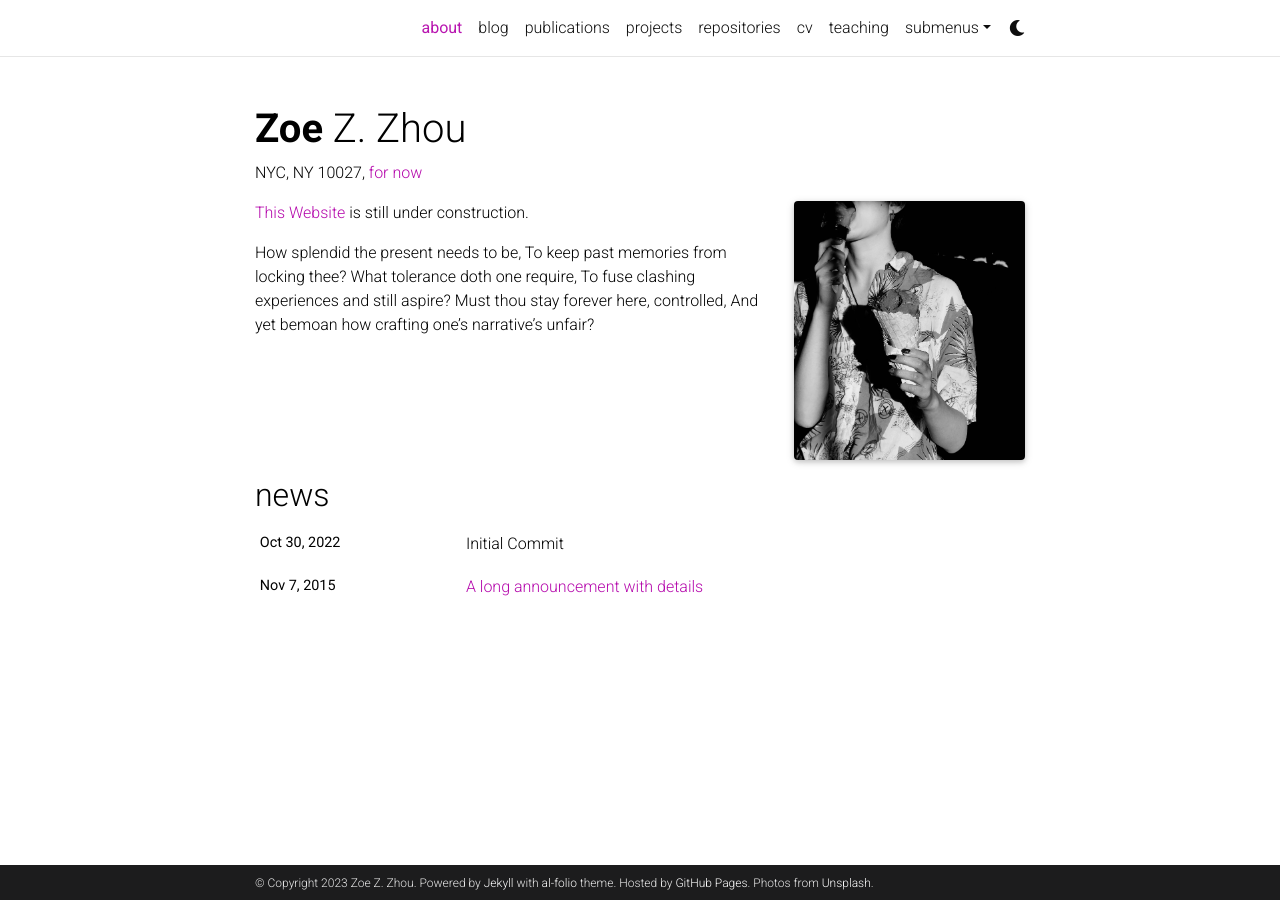
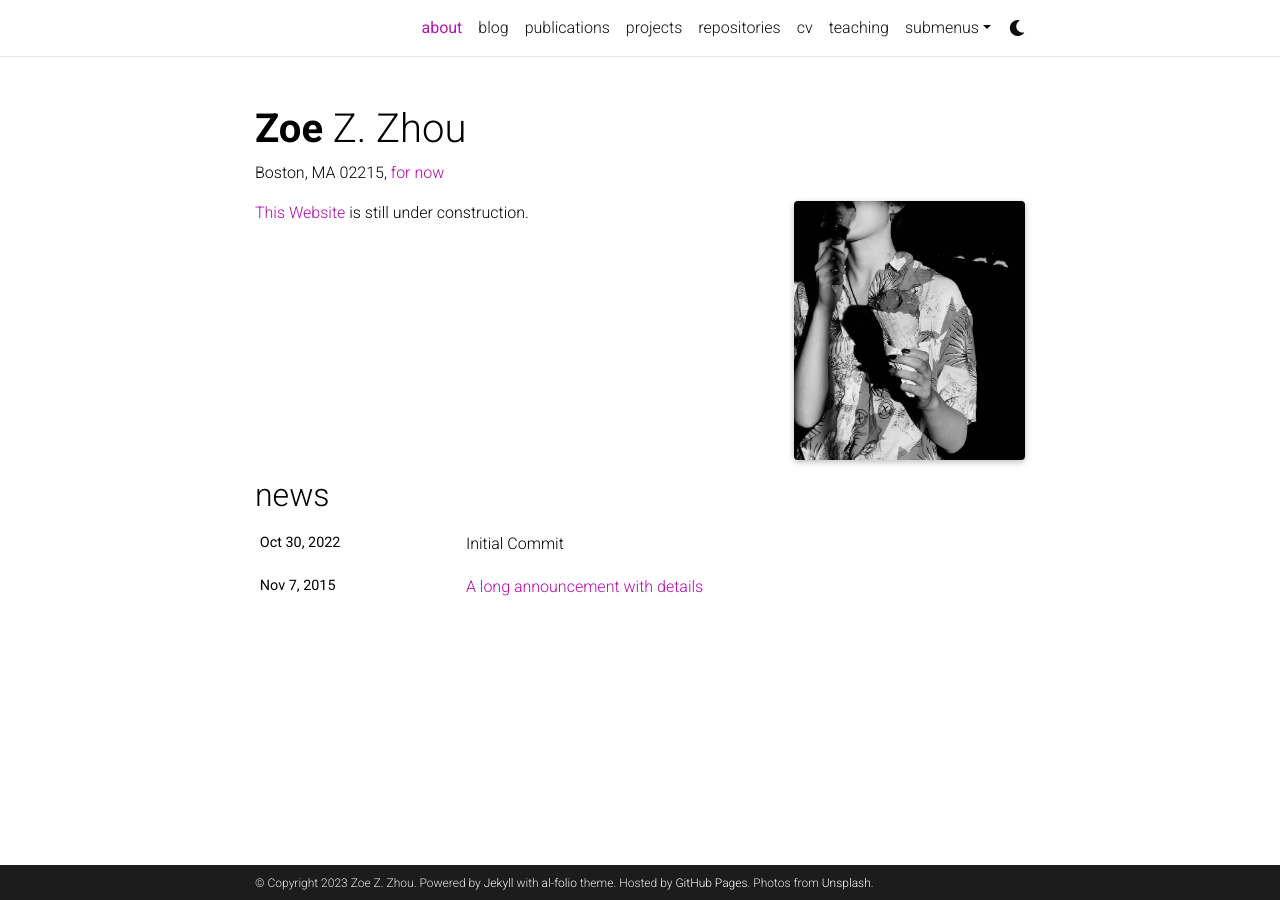
Before and after one commit to Zoewhat/Zoewhat.github.io, a Jekyll site: the page built from _pages/about.md, in a window 1280 px wide. Built offline with Jekyll 4.4.1, drawn with Linux system fonts in a browser that asks for light colours; full-size pictures stand in for the smaller copies a plugin makes; comment, search, counter and statistics services are not loaded; a style sheet for code colours, icons or effects is not loaded.

Commit message:
Update about.md

```diff
--- a/_pages/about.md
+++ b/_pages/about.md
@@ -2,7 +2,7 @@
 layout: about
 title: about
 permalink: /
-subtitle: NYC, NY 10027, <a href='#'>for now</a>
+subtitle: Boston, MA 02215, <a href='#'>for now</a>
 
 profile:
   align: right
@@ -15,10 +15,3 @@ news : true  # includes a list of news items
 ---
 
 [This Website](https://zoewhat.github.io/) is still under construction.
-
-How splendid the present needs to be,
-To keep past memories from locking thee?
-What tolerance doth one require,
-To fuse clashing experiences and still aspire?
-Must thou stay forever here, controlled,
-And yet bemoan how crafting one's narrative's unfair?
```
